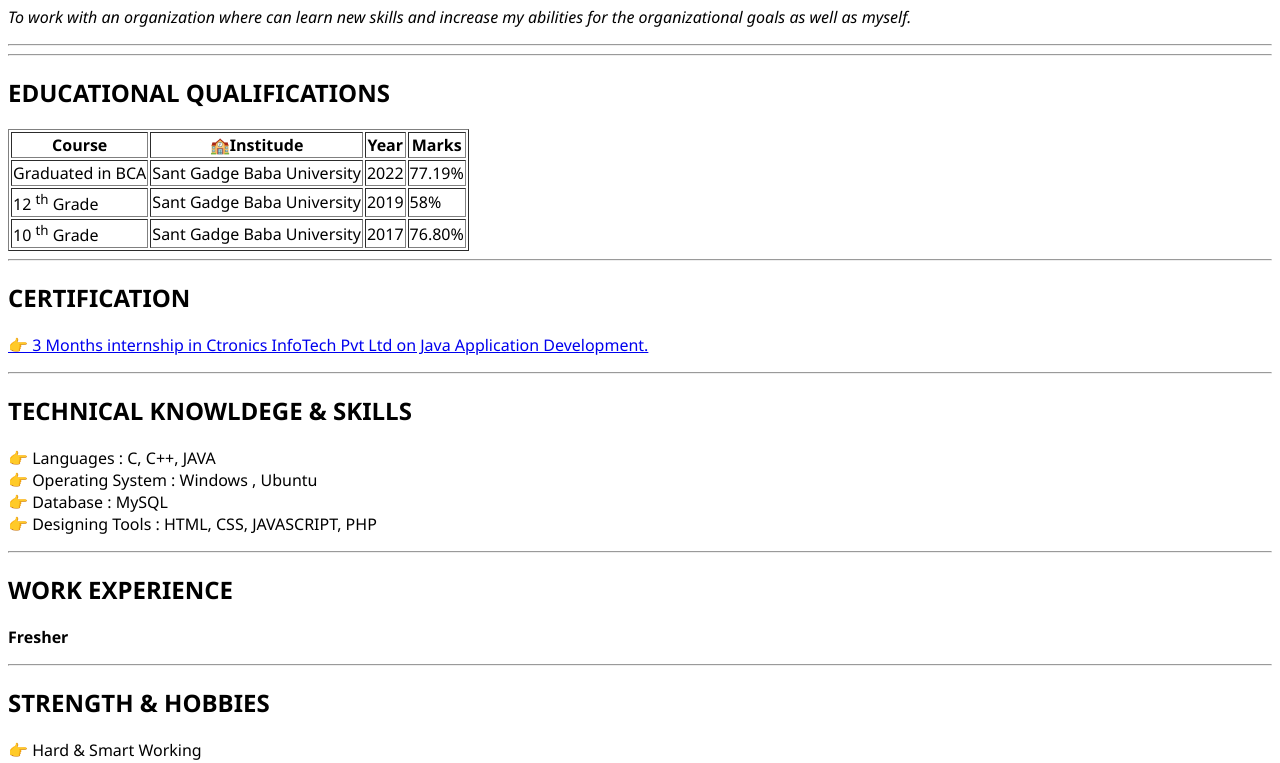
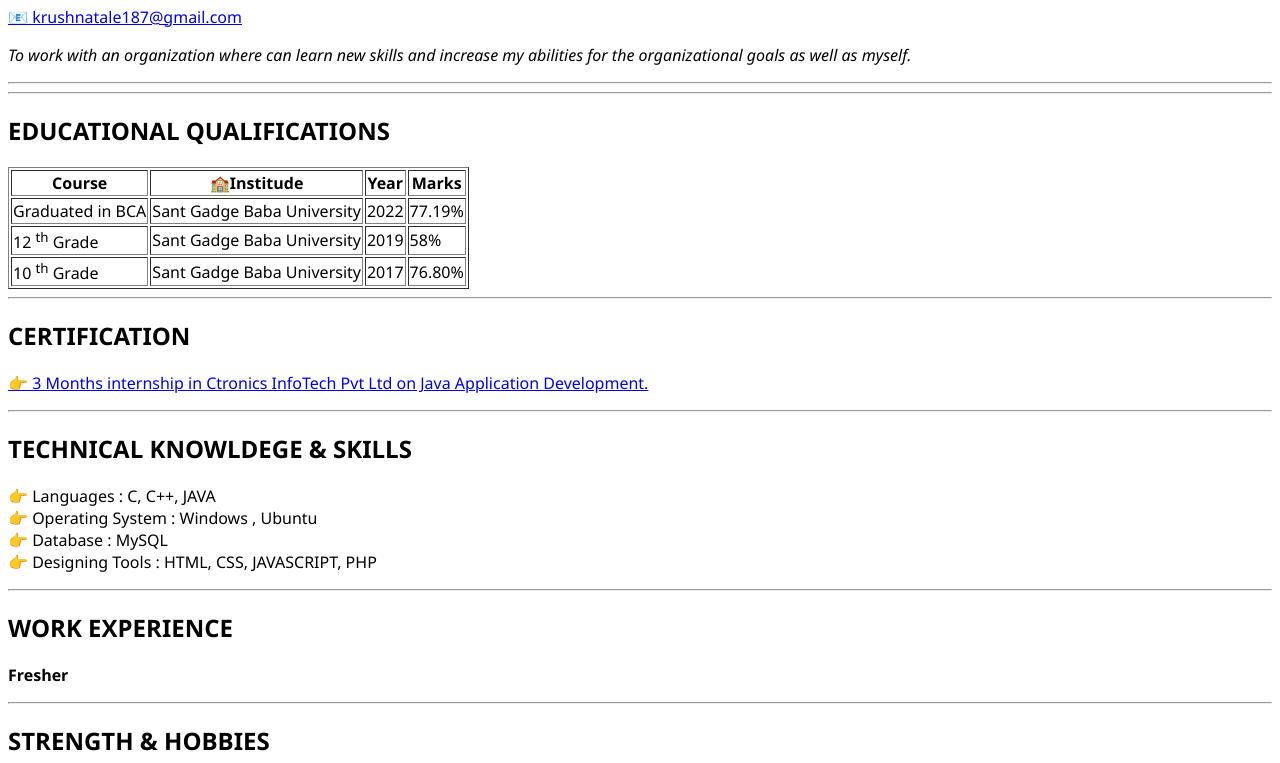
Before and after one commit to krushna-tale/KrushnaResume, a plain HTML site: page index.html in a window 1280 px wide. Shown: the part 228-991 px from the top of the page. Drawn offline with Linux system fonts and the light colour scheme.

Commit message:
email added

```diff
--- a/index.html
+++ b/index.html
@@ -20,6 +20,7 @@
 
         <img width="180" src="https://media-exp1.licdn.com/dms/image/C5603AQE8UeWH8_gu4Q/profile-displayphoto-shrink_800_800/0/1635573223499?e=1675900800&v=beta&t=zsRWOHcSv7tKsSeobxY0cwh8_iEcVlVxTdi9Aut-KqY " alt="">
         <h1><b>Krushna Suresh Tale </b></h1>
+         <p> <a href = "mailto: krushnatale187@gmail.com">📧 krushnatale187@gmail.com</a> </p>
         <p><i>To work with an organization where can learn new skills and increase my abilities for the organizational
                 goals
                 as well as myself.</i></p>
```
